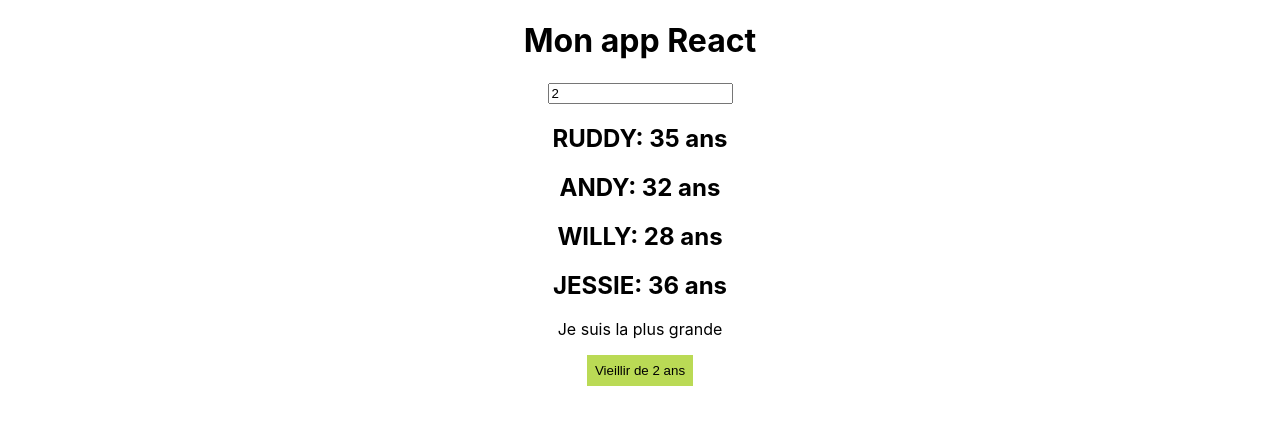
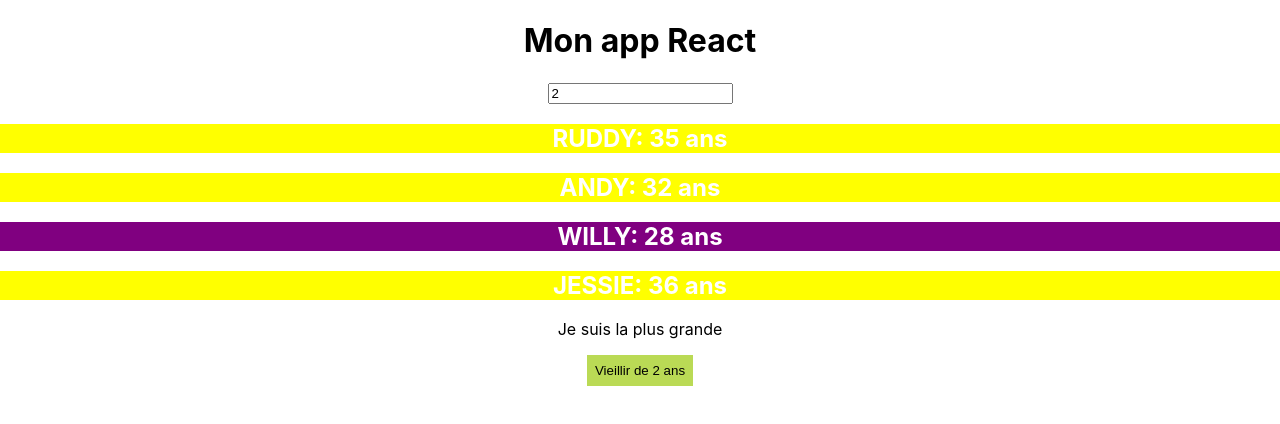
Before and after one commit to rpalvair/react-formation, a React (Create React App) app in the folder react-basics/: page / in a window 1280 px wide. Shown: the top 424 px of the page. Built offline with nearby package versions, Linux system fonts and the light colour scheme.

Commit message:
feat : Inline css with conditions

```diff
--- a/react-basics/src/components/Membre.js
+++ b/react-basics/src/components/Membre.js
@@ -3,7 +3,9 @@ import React, { Fragment } from "react"
 const Membre = ({ nom, age, children }) => {
   return (
     <Fragment>
-      <h2>{nom.toUpperCase()}: {age} ans</h2>
+      <h2 style={{ backgroundColor: age < 30 ? "purple" : "yellow", color: "white" }}>
+        {nom.toUpperCase()}: {age} ans
+      </h2>
       {children ? <p>{children}</p> : <Fragment />}
     </Fragment>
   )
```
